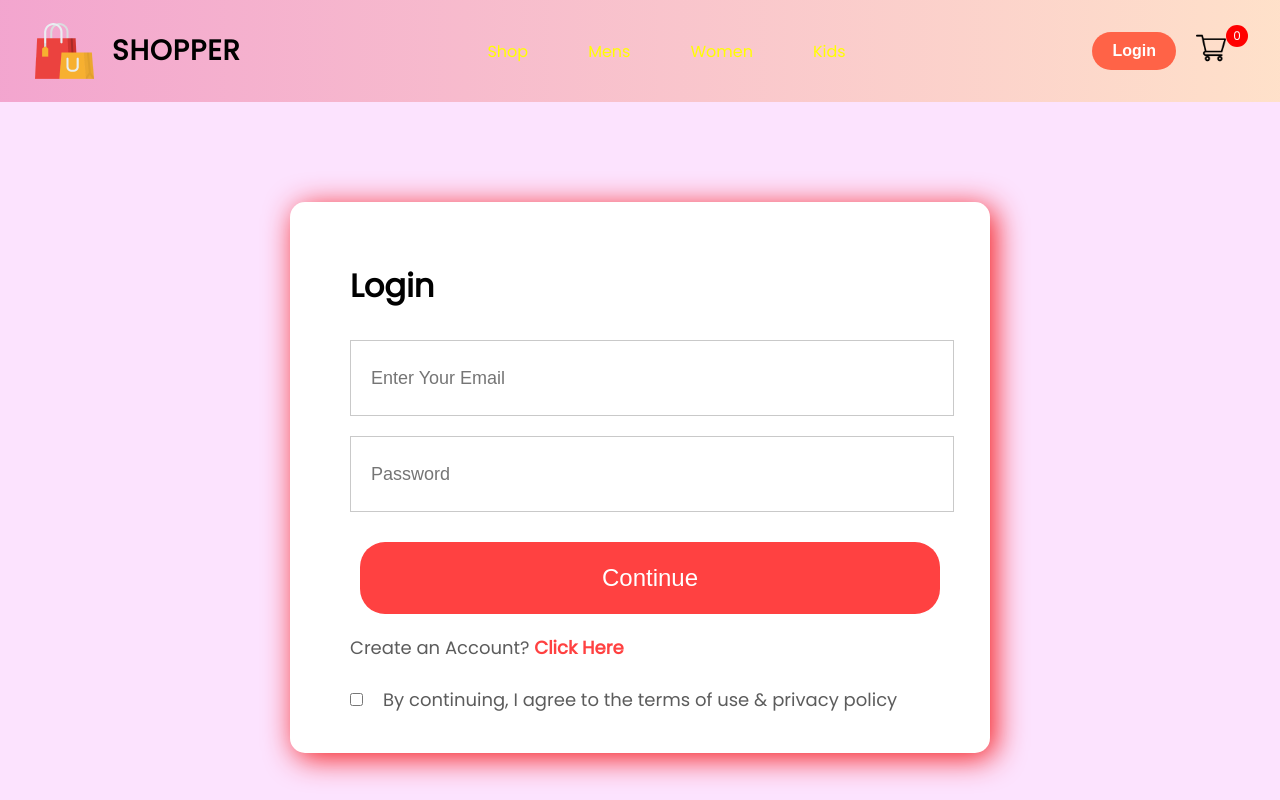
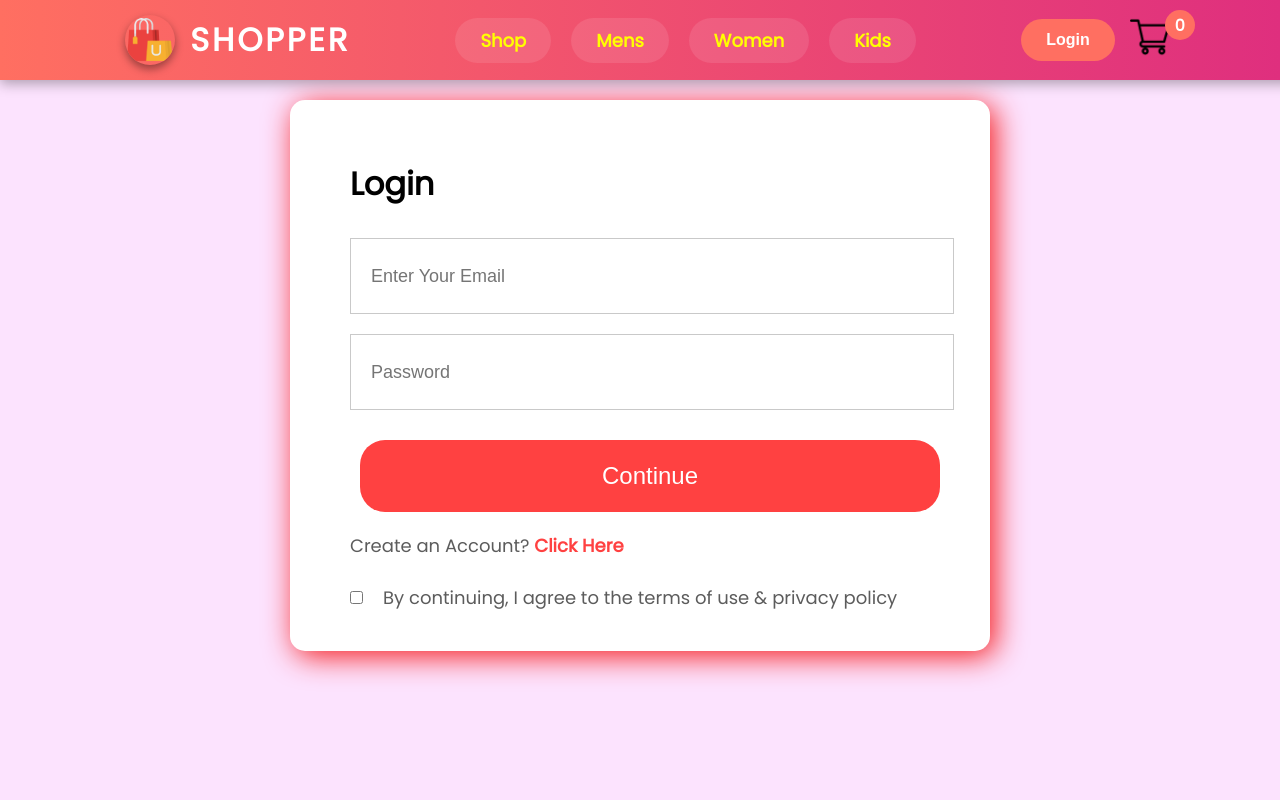
Before and after one commit to TabrejQuadir/ecommerce, a React (Create React App) app in the folder client/: page /login in a window 1280 px wide. Shown: the top 800 px of the page. Built offline with nearby package versions, Linux system fonts and the light colour scheme; no server answers.

Commit message:
Navbar and Hero Section Responsive Done.

```diff
--- a/client/src/Component/Navbar/Navbar.css
+++ b/client/src/Component/Navbar/Navbar.css
@@ -1,123 +1,475 @@
+/* Navbar Container */
 .navbar {
     display: flex;
-    justify-content: space-between;
+    justify-content: space-evenly;
     align-items: center;
-    padding: 16px 32px;
-    box-shadow: 0px 1px 3px -2px rgba(0, 0, 0, 0.1);
-    background: linear-gradient(to right, #ed7bb8ad, #feb47b67); /* Gradient background */
-    height: 70px;
-    transition: background-color 0.3s ease-in-out;
+    box-shadow: 0 4px 12px rgba(0, 0, 0, 0.3);
+    background: linear-gradient(to right, #ff6f61, #de2d7f);
+    height: 80px;
+    position: fixed;
+    width: 100%;
+    top: 0;
+    z-index: 1000;
+    transition: background-color 0.3s ease-in-out, box-shadow 0.3s ease-in-out;
+    padding: 0 20px;
 }
 
+/* Logo Section */
 .nav_logo {
     display: flex;
     align-items: center;
     gap: 15px;
 }
 
+/* Logo Image Styling */
+.nav_logo img {
+    width: 50px;
+    height: 50px;
+    border-radius: 50%;
+    box-shadow: 0 4px 8px rgba(0, 0, 0, 0.4);
+    transition: transform 0.3s ease-in-out;
+}
+
+/* Logo Text Styling */
 .nav_logo p {
-    color: #171717;
-    font-size: 28px;
-    font-weight: 700;
+    color: #fff;
+    font-size: 32px;
+    font-weight: 900;
     margin: 0;
     text-transform: uppercase;
-    letter-spacing: 1px;
+    letter-spacing: 3px;
+    transition: color 0.3s ease-in-out;
 }
 
+/* Menu Styling */
 .nav_menu {
     display: flex;
     align-items: center;
     list-style: none;
-    gap: 40px;
-    color: #626262;
-    font-size: 16px;
-    font-weight: 500;
+    gap: 20px;
     margin: 0;
     padding: 0;
+    transition: all 0.3s ease-in-out;
 }
 
+/* Menu Item Styling */
 .nav_menu li {
     position: relative;
 }
 
+/* Link Styling */
 .nav_menu li a {
     text-decoration: none;
-    color: inherit;
-    padding: 10px;
+    color: #fff;
+    padding: 10px 25px;
+    font-size: 18px;
+    font-weight: 700;
+    border-radius: 30px;
+    background-color: rgba(255, 255, 255, 0.1);
+    transition: color 0.3s ease-in-out, background-color 0.3s ease-in-out, transform 0.3s ease-in-out, box-shadow 0.3s ease-in-out;
+}
+
+/* Hover Effect for Links */
+.nav_menu li a:hover {
+    color: #ff6f61;
+    background-color: rgba(255, 255, 255, 0.3);
+    transform: translateY(-6px);
+    box-shadow: 0 4px 8px rgba(0, 0, 0, 0.2);
+}
+
+/* Login/Cart Section */
+.nav_login_cart {
+    display: flex;
+    align-items: center;
+    gap: 15px;
+}
+
+/* Username Styling */
+.nav_username {
+    font-size: 16px;
+    font-weight: 600;
+    color: #fff;
+    margin-right: 20px;
     transition: color 0.3s ease-in-out;
 }
 
-.nav_menu li a:hover {
-    color: #feb47b; /* Change color on hover */
+/* Button Styling */
+.nav_login_cart button {
+    padding: 12px 25px;
+    outline: none;
+    border: none;
+    border-radius: 30px;
+    color: #fff;
+    font-size: 16px;
+    font-weight: 700;
+    background-color: #ff6f61;
+    cursor: pointer;
+    transition: background-color 0.3s ease-in-out, transform 0.3s ease-in-out, box-shadow 0.3s ease-in-out;
 }
 
-.nav_menu hr {
-    position: absolute;
-    bottom: -5px;
-    left: 50%;
-    transform: translateX(-50%);
-    border: none;
-    width: calc(100% - 20px); /* Adjust width */
-    height: 3px;
-    background: crimson;
-    border-radius: 10px;
-    transition: width 0.3s ease-in-out;
+/* Button Hover Effect */
+.nav_login_cart button:hover {
+    background-color: #e03c31;
+    transform: scale(1.05);
+    box-shadow: 0 4px 12px rgba(0, 0, 0, 0.3);
 }
 
-.nav_menu li:hover hr {
-    width: 100%; /* Expand on hover */
+/* Cart Count Styling */
+.nav_cart_count {
+    width: 30px;
+    height: 30px;
+    display: flex;
+    align-items: center;
+    justify-content: center;
+    background-color: #ff6f61;
+    color: #fff;
+    font-size: 16px;
+    font-weight: 700;
+    border-radius: 50%;
+    margin-top: -30px;
+    margin-left: -20px;
+    transition: transform 0.3s ease-in-out;
+}
+
+/* Cart Icon Styling */
+.nav_login_cart img {
+    width: 40px;
+    height: 40px;
+    cursor: pointer;
+    transition: transform 0.3s ease-in-out, filter 0.3s ease-in-out;
+}
+
+/* Hover Effect for Cart Icon */
+.nav_login_cart img:hover {
+    transform: scale(1.1);
+    filter: brightness(1.3);
+}
+
+/* Mobile Menu Toggle Button */
+.nav_toggle {
+    display: none;
+    cursor: pointer;
+    background: transparent;
+    border: none;
+    position: relative;
+    z-index: 1001;
+}
+
+/* Mobile Menu Icon */
+.nav_toggle span {
+    display: block;
+    width: 25px;
+    height: 3px;
+    background-color: #fff;
+    margin: 6px 0;
+    border-radius: 3px;
+    transition: all 0.3s ease-in-out;
+}
+
+/* Mobile Menu Icon Rotate */
+.nav_toggle.active span:nth-child(1) {
+    transform: rotate(45deg);
+    margin: 0;
+}
+
+.nav_toggle.active span:nth-child(2) {
+    opacity: 0;
+}
+
+.nav_toggle.active span:nth-child(3) {
+    transform: rotate(-45deg);
+    margin: 0;
+}
+
+/* Mobile Menu Styling */
+.nav_menu.active {
+    display: flex;
+    flex-direction: column;
+    gap: 10px;
+    width: 100%;
+    position: absolute;
+    top: 80px;
+    left: 0;
+    background: linear-gradient(to right, #ff6f61, #de2d7f);
+    padding: 20px;
+    box-shadow: 0 4px 12px rgba(0, 0, 0, 0.3);
+    transition: opacity 0.3s ease-in-out, transform 0.3s ease-in-out;
+    align-items: center;
+}
+
+/* Mobile Menu Links */
+.nav_menu.active li {
+    width: 100%;
+    text-align: center;
+}
+
+.nav_menu.active li a {
+    padding: 10px 20px;
+    font-size: 18px;
+    border-radius: 25px;
+    display: block;
+}
+
+@media (min-width: 992px) and (max-width: 1200px) {
+    .nav_logo {
+        gap: 10px;
+    }
+
+    .nav_logo img {
+        width: 40px;
+        height: 40px;
+    }
+
+    .nav_logo p {
+        color: #fff;
+        font-size: 22px;
+    }
+
+    .nav_menu {
+        gap: 10px;
+    }
+
+    .nav_menu li a {
+        padding: 8px 22px;
+        font-size: 16px;
+    }
+
+    .nav_username {
+        font-size: 14px;
     }
 
     .nav_login_cart {
-    display: flex;
-    align-items: center;
-    gap: 20px;
+        gap: 0;
+    }
+
+    .nav_login_cart button {
+        padding: 12px 20px;
+        font-size: 14px;
+    }
+
+    .nav_login_cart button:hover {
+        transform: scale(1.01);
+    }
+
+    .nav_cart_count {
+        width: 20px;
+        height: 20px;
+        margin-left: 1px;
+    }
+
+    /* Cart Icon Styling */
+    .nav_login_cart img {
+        width: 35px;
+        height: 35px;
+    }
+}
+
+@media (min-width: 768px) and (max-width: 992px) {
+    .navbar {
+        padding: 0;
+    }
+
+    .nav_logo {
+        gap: 10px;
+    }
+
+    .nav_logo img {
+        width: 40px;
+        height: 40px;
+    }
+
+    .nav_logo p {
+        color: #fff;
+        font-size: 20px;
+    }
+
+    .nav_menu {
+        display: none;
+    }
+
+    .nav_menu li a {
+        font-size: 14px;
+        padding: 8px 20px;
+    }
+
+    .nav_menu.active {
+        padding: 10px 100px 10px 0px;
+    }
+
+    .nav_menu.active li {
+        width: 84%;
+        text-align: center;
+    }
+
+    .nav_login_cart {
+        padding-left: 250px;
+        gap: 0;
+    }
+
+    .nav_login_cart button {
+        padding: 12px 20px;
+        font-size: 14px;
+    }
+
+    .nav_login_cart button:hover {
+        transform: scale(1.01);
+    }
+
+    .nav_cart_count {
+        width: 20px;
+        height: 20px;
+    }
+
+    /* Cart Icon Styling */
+    .nav_login_cart img {
+        width: 30px;
+        height: 30px;
+    }
+
+    /* Hover Effect for Cart Icon */
+    .nav_login_cart img:hover {
+        transform: scale(1.1);
+        filter: brightness(1.3);
+    }
+
+    .nav_toggle {
+        display: block;
+    }
+}
+
+@media (min-width: 576px) and (max-width: 768px) and (hover: hover) and (pointer: fine){
+    .navbar {
+        padding: 0;
+    }
+
+    .nav_logo {
+        gap: 10px;
+    }
+
+    .nav_logo img {
+        width: 40px;
+        height: 40px;
+    }
+
+    .nav_logo p {
+        color: #fff;
+        font-size: 20px;
+    }
+
+    .nav_menu {
+        display: none;
+    }
+
+    .nav_menu.active li {
+        width: 84%;
+        text-align: center;
+    }
+
+    .nav_menu.active li a {
+        font-size: 13px;
     }
 
     .nav_username {
-    font-size: 16px;
-    font-weight: 500;
-    color: #515151;
+        font-size: 14px;
+        margin: 0;
+    }
+
+    .nav_login_cart {
+        padding-left: 60px !important;
+        gap: 10;
     }
 
     .nav_login_cart button {
-    padding: 10px 20px;
-    outline: none;
-    border: none;
-    border-radius: 25px;
-    color: white;
-    font-size: 16px;
-    font-weight: 600;
-    background-color: #ff6347; /* Tomato color */
-    cursor: pointer;
-    transition: background-color 0.3s ease-in-out;
-}
-
-.nav_login_cart button:hover {
-    background-color: #ff4500; /* OrangeRed color */
+        padding: 10px 16px;
+        font-size: 14px;
     }
 
     .nav_cart_count {
         width: 22px;
         height: 22px;
-    display: flex;
-    align-items: center;
-    justify-content: center;
-    background-color: red;
-    color: white;
-    font-size: 12px;
-    border-radius: 50%;
-    margin-top: -30px;
-    margin-left: -20px;
+        font-size: 13px;
     }
 
+    /* Cart Icon Styling */
     .nav_login_cart img {
+        width: 25px;
+        height: 25px;
+    }
+
+    .nav_toggle {
+        display: block;
+    }
+
+    .nav_toggle span {
+        width: 22px;
+        margin: 4px 0;
+    }
+}
+
+@media (max-width: 576px) {
+    .navbar {
+        padding: 0;
+    }
+
+    .nav_logo {
+        gap: 8px;
+    }
+
+    .nav_logo img {
         width: 30px;
         height: 30px;
-    cursor: pointer;
-    transition: transform 0.3s ease-in-out;
     }
 
-.nav_login_cart img:hover {
-    transform: scale(1.1);
+    .nav_logo p {
+        font-size: 16px;
     }
+
+    .nav_menu {
+        display: none;
+    }
+
+    .nav_menu.active li {
+        width: 80%;
+        text-align: center;
+    }
+
+    .nav_menu.active li a {
+        font-size: 13px;
+    }
+
+    .nav_username {
+        font-size: 10px;
+        color: black;
+        margin: 0;
+    }
+
+    .nav_login_cart {
+        gap: 6px;
+    }
+
+    .nav_login_cart button {
+        padding: 6px 12px;
+        font-size: 12px;
+    }
+
+    .nav_cart_count {
+        width: 15px;
+        height: 15px;
+        font-size: 10px;
+    }
+
+    /* Cart Icon Styling */
+    .nav_login_cart img {
+        width: 22px;
+        height: 22px;
+    }
+
+    .nav_toggle {
+        display: block;
+    }
+
+    .nav_toggle span {
+        width: 22px;
+        margin: 4px 0;
+    }
+ }
--- a/client/src/Component/Navbar/Navbar.js
+++ b/client/src/Component/Navbar/Navbar.js
@@ -7,7 +7,7 @@ import { ShopContext } from '../../Context/ShopContext';
 import { jwtDecode } from 'jwt-decode';
 
 const Navbar = () => {
-  const [menu, setMenu] = useState("");
+  const [menuActive, setMenuActive] = useState(false);
   const { getTotalCartItems } = useContext(ShopContext);
   const [username, setUsername] = useState(null);
 
@@ -30,32 +30,30 @@ const Navbar = () => {
         <div className='nav_logo'>
           <img src={logo} alt="Shopper Logo" />
           <p>
-            <Link to={"/"} style={{ textDecoration: "none", color:"black"}}>SHOPPER</Link>
+            <Link to={"/"} style={{ textDecoration: "none", color: "white" }}>SHOPPER</Link>
           </p>
         </div>
 
-        <ul className='nav_menu'>
-          <li onClick={() => { setMenu("shop") }}>
-            <Link style={{ textDecoration: "none", color: "yellow" }} to="/">Shop</Link>
-            {menu === "shop" ? <hr /> : null}</li>
 
-          <li onClick={() => { setMenu("mens") }}>
-            <Link style={{ textDecoration: "none", color: "yellow" }} to="/mens">Mens</Link>
-            {menu === "mens" ? <hr /> : null}</li>
-
-          <li onClick={() => { setMenu("womens") }}>
-            <Link style={{ textDecoration: "none", color: "yellow" }} to="/womens">Women</Link>
-            {menu === "womens" ? <hr /> : null}</li>
-
-          <li onClick={() => { setMenu("kids") }}>
-            <Link style={{ textDecoration: "none", color: "yellow" }} to="/kids">Kids</Link>
-            {menu === "kids" ? <hr /> : null}</li>
+        <ul className={`nav_menu ${menuActive ? 'active' : ''}`}>
+          <li>
+            <Link style={{ textDecoration: "none", color: "yellow" }} to="/" onClick={() => setMenuActive(false)}>Shop</Link>
+          </li>
+          <li>
+            <Link style={{ textDecoration: "none", color: "yellow" }} to="/mens" onClick={() => setMenuActive(false)}>Mens</Link>
+          </li>
+          <li>
+            <Link style={{ textDecoration: "none", color: "yellow" }} to="/womens" onClick={() => setMenuActive(false)}>Women</Link>
+          </li>
+          <li>
+            <Link style={{ textDecoration: "none", color: "yellow" }} to="/kids" onClick={() => setMenuActive(false)}>Kids</Link>
+          </li>
         </ul>
 
         <div className='nav_login_cart'>
-          {localStorage.getItem("auth-token") ? (
+        {localStorage.getItem("auth-token") ? (
             <>
-              <span className='nav_username'>Hello, {username}</span>
+              <span className='nav_username'>Hii {username}</span>
               <button onClick={handleLogout}>Logout</button>
             </>
           ) : (
@@ -64,6 +62,13 @@ const Navbar = () => {
           <Link to="/cart"><img src={cart_icon} alt="Cart Icon" /></Link>
           <div className='nav_cart_count'>{getTotalCartItems()}</div>
         </div>
+
+        <div className={`nav_toggle ${menuActive ? 'active' : ''}`} onClick={() => setMenuActive(!menuActive)}>
+          <span></span>
+          <span></span>
+          <span></span>
+        </div>
+
       </div>
     </>
   );
```
Also changed, not shown: client/src/Component/Hero/Hero.css (+168 -2 lines). Lines whose indentation alone changed are shown as unchanged.
